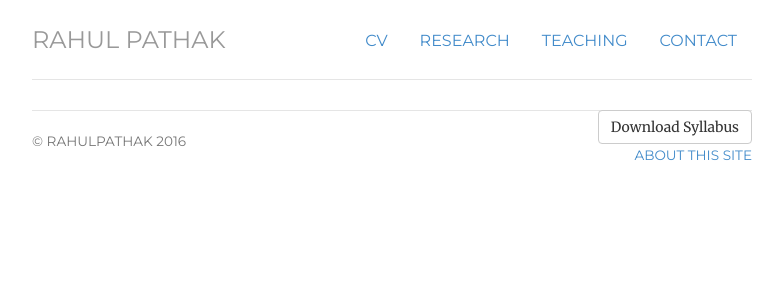
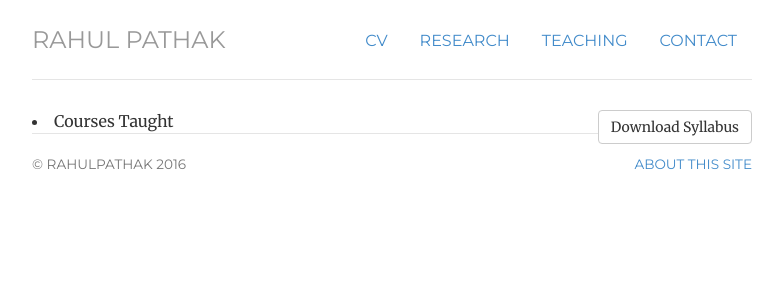
Before and after one commit to pathak-rahul/pathak-rahul.github.io, a Jekyll site: the page built from teaching/index.html, in a window 1280 px wide. Shown: the top 300 px of the page, without its empty margins (248-1031 px from the left). Built offline with Jekyll 4.4.1, drawn with Linux system fonts in a browser that asks for light colours.

Commit message:
Update index.html

```diff
--- a/teaching/index.html
+++ b/teaching/index.html
@@ -4,6 +4,7 @@ title: teaching
 ---
 <div class="teaching">
 	<a href="/files/rpathak-cv.pdf" class="btn btn-default pull-right" title="Download Syllabus as PDF">Download Syllabus</a>
+	<li> Courses Taught </li>
 
 				</ul>
 
```
